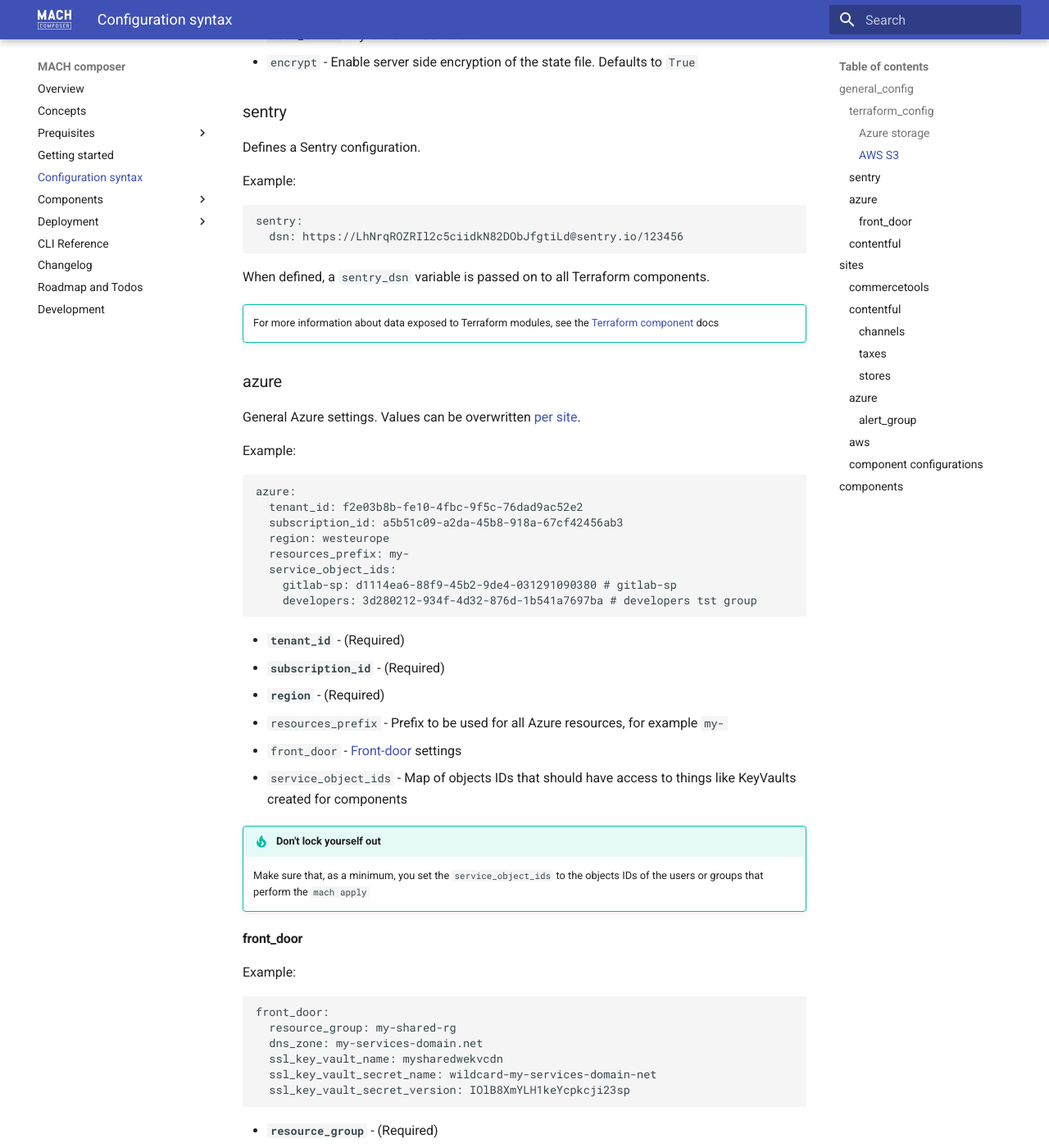
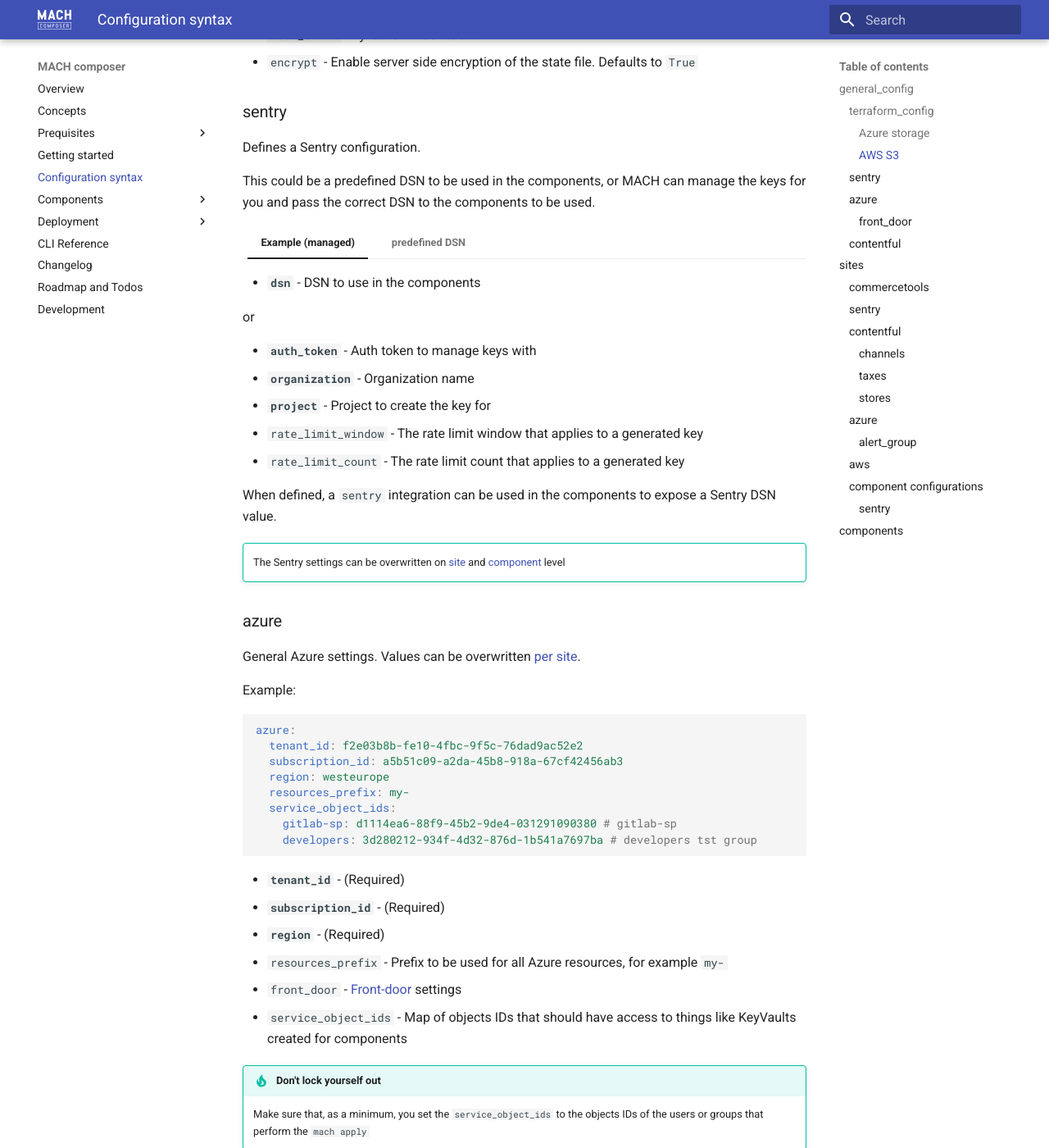
Before and after one commit to mach-composer/mach-composer-cli, an MkDocs documentation site: the page built from docs/src/syntax.md, in a window 1280 px wide and 1400 px high, scrolled down 2075 px. Shown: the whole window at 82% size. Built offline with MkDocs 1.6.1 and Material for MkDocs 9.7.7, drawn with Linux system fonts in a browser that asks for light colours; a script that is not in the unit is left out; some of the changed text lies outside the part shown.

Commit message:
Update docs and changelog

````diff
--- a/docs/src/syntax.md
+++ b/docs/src/syntax.md
@@ -45,7 +45,7 @@
 #### Azure storage
 An Azure state backend can be defined as:
 
-```
+```yaml
 terraform_config:
   azure_remote_state:
     resource_group: <your resource group>
@@ -60,7 +60,7 @@
 #### AWS S3
 An AWS S3 state backend can be defined as:
 
-```
+```yaml
 terraform_config:
   aws_remote_state:
     bucket: mach-statefiles
@@ -77,23 +77,42 @@
 ### sentry
 Defines a Sentry configuration.
 
-Example:
-```
-sentry:
-  dsn: https://LhNrqROZRIl2c5ciidkN82DObJfgtiLd@sentry.io/123456
-```
+This could be a predefined DSN to be used in the components, or MACH can manage the keys for you and pass the correct DSN to the components to be used.
 
-When defined, a `sentry_dsn` variable is passed on to all Terraform components.
+=== "Example (managed)"
+    ```yaml
+    sentry:
+      auth_token: <your-sentry-auth-token>
+      organization: <organization-name>
+      project: <project-name>
+    ```
+=== "predefined DSN"
+    ```yaml
+    sentry:
+      dsn: https://LhNrqROZRIl2c5ciidkN82DObJfgtiLd@sentry.io/123456
+    ```
+
+- **`dsn`** - DSN to use in the components
+
+or
+
+- **`auth_token`** - Auth token to manage keys with
+- **`organization`** - Organization name
+- **`project`** - Project to create the key for
+- `rate_limit_window` - The rate limit window that applies to a generated key
+- `rate_limit_count` - The rate limit count that applies to a generated key
+
+When defined, a `sentry` integration can be used in the components to expose a Sentry DSN value.
 
 !!! tip ""
-    For more information about data exposed to Terraform modules, see the [Terraform component](./components/index.md#terraform-component) docs
+    The Sentry settings can be overwritten on [site](#sentry_1) and [component](#sentry_2) level
 
 ### azure
 
 General Azure settings. Values can be overwritten [per site](#azure_1).
 
 Example:
-```
+```yaml
 azure:
   tenant_id: f2e03b8b-fe10-4fbc-9f5c-76dad9ac52e2
   subscription_id: a5b51c09-a2da-45b8-918a-67cf42456ab3
@@ -119,7 +138,7 @@
 #### front_door
 
 Example:
-```
+```yaml
 front_door:
   resource_group: my-shared-rg
   dns_zone: my-services-domain.net
@@ -151,6 +170,7 @@
   Will be used for the Terraform state and naming all cloud resources.
 - `base_url` - Used for setting up the API Gateway, routing and SSL certificates
 - `commercetools` - [commercetools configuration](#commercetools) block
+- `sentry` - [Sentry configuration](#sentry_1) block
 - `contentful` - [Contentful configuration](#contentful_1) block
 - `azure` - [Azure](#azure_1) settings
 - `aws` - [AWS](#aws_1) settings
@@ -162,7 +182,7 @@
 
 Example:
 
-```
+```yaml
 commercetools:
   project_key: my-site-tst
   client_id: T9J5g5bJe-VV8aVvN5Q
@@ -196,13 +216,21 @@
 - `create_frontend_credentials` - Defines if frontend API credentials must be created
   Defaults to `true`
 
+### sentry
+
+Overwrites any value specified in the general configs [Sentry block](#sentry)
+
+- `dsn` - DSN to use in the components
+- `rate_limit_window` - The rate limit window that applies to a generated key
+- `rate_limit_count` - The rate limit count that applies to a generated key
+
 ### contentful
 
 Contentful configuration.
 
 Example:
 
-```
+```yaml
 contentful:
   space: "MySpace"
 ```
@@ -215,7 +243,7 @@
 #### channels
 
 Example
-```
+```yaml
 channels:
   - key: INV
     roles:
@@ -251,7 +279,7 @@
 Defines [commercetools stores](https://docs.commercetools.com/http-api-projects-stores).
 
 Example:
-```
+```yaml
 stores:
   - name:
       en-GB: my store
@@ -289,7 +317,7 @@
 #### alert_group
 Example:
 
-```
+```yaml
 alert_group:
   name: critical
   alert_emails:
@@ -309,7 +337,7 @@
 
 Example:
 
-```
+```yaml
 aws:
   account_id: 1234567890
   region: eu-west-1
@@ -333,6 +361,15 @@
 - `secrets` - Environment variables for this component that should be stored in a encrypted key-value store
 - `health_check_path` - Defines a custom healthcheck path.
   Overwrites the default `health_check_path` defined in the component definition
+- `sentry` - [Sentry configuration](#sentry_2) block
+
+#### sentry
+
+Overwrites any value specified in the site configs [Sentry block](#sentry_1)
+
+- `dsn` - DSN to use in the components
+- `rate_limit_window` - The rate limit window that applies to a generated key
+- `rate_limit_count` - The rate limit count that applies to a generated key
 
 ## components
 
@@ -341,7 +378,7 @@
 
 Example:
 
-```
+```yaml
 components:
   - name: api-extensions
     short_name: apiexts
@@ -375,7 +412,7 @@
 
 [^1]: commercetools uses [Localized strings](https://docs.commercetools.com/http-api-types#localizedstring) to be able to define strings in mulitple languages.
 Whenever a localized string needs to be defined, this can be done in the following format:
-```
+```yaml
 some-string:
   - en-GB: My value
   - nl-NL:  Mijn waarde
````
Also changed, not shown: docs/src/components/index.md (+13 -6 lines), CHANGELOG.md.
